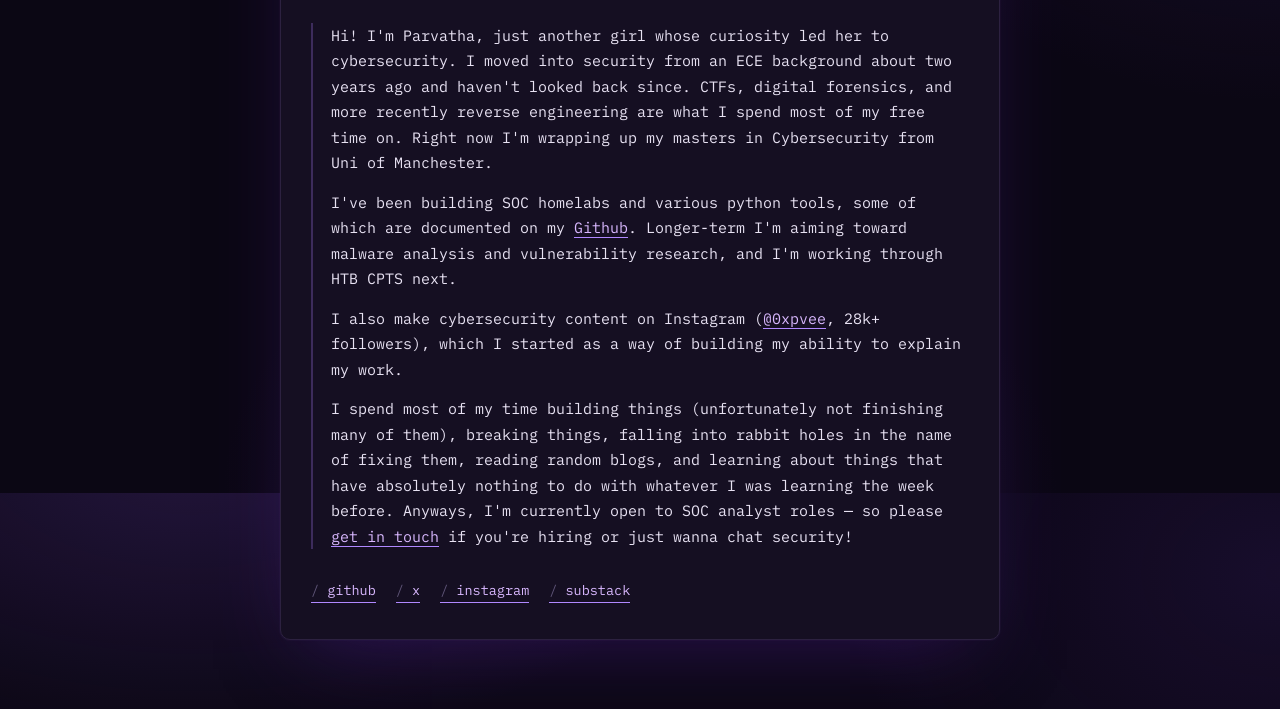
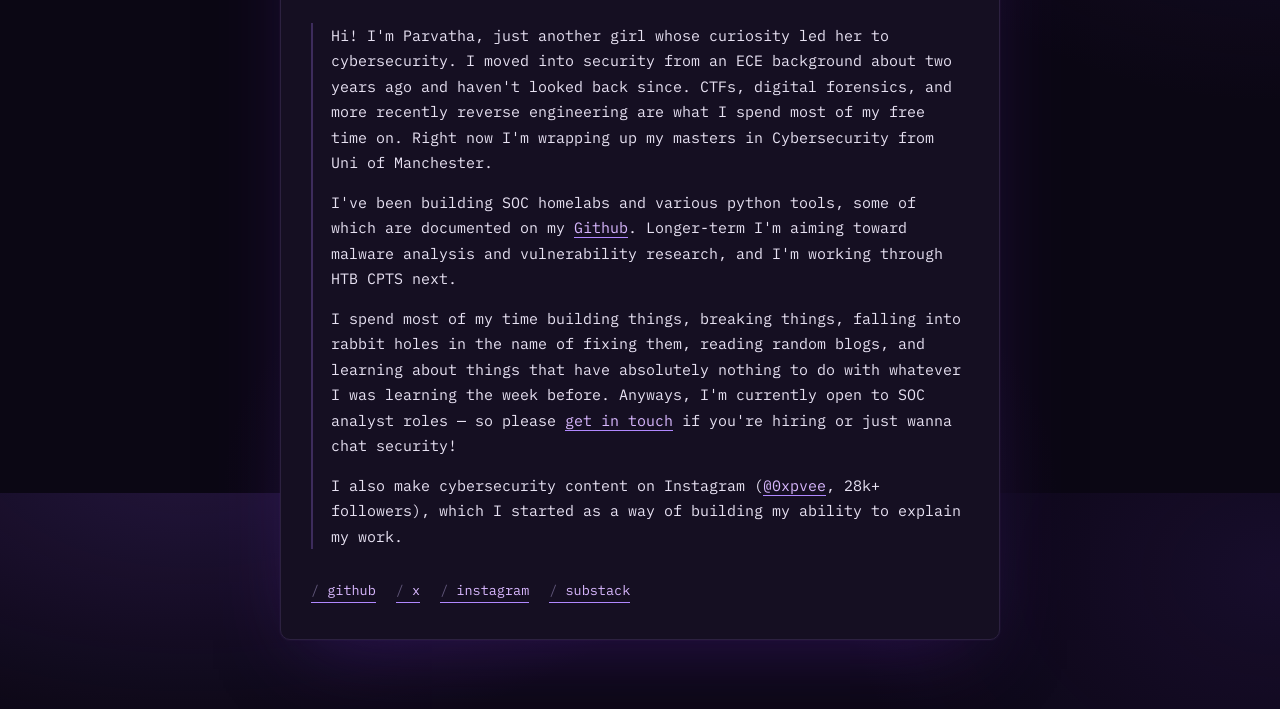
Before and after one commit to parvathaa/PersonalWebsite, a plain HTML site: page index.html in a window 1280 px wide. Shown: the part 307-1016 px from the top of the page. Drawn offline with Linux system fonts and the light colour scheme.

Commit message:
Update bio on homepage
Co-Authored-By: Claude Opus 5.5 <noreply@anthropic.com>

```diff
--- a/index.html
+++ b/index.html
@@ -36,8 +36,8 @@
           <section class="prose-block">
             <p>Hi! I'm Parvatha, just another girl whose curiosity led her to cybersecurity. I moved into security from an ECE background about two years ago and haven't looked back since. CTFs, digital forensics, and more recently reverse engineering are what I spend most of my free time on. Right now I'm wrapping up my masters in Cybersecurity from Uni of Manchester.</p>
             <p>I've been building SOC homelabs and various python tools, some of which are documented on my <a href="https://github.com/parvathaa" target="_blank" rel="noopener">Github</a>. Longer-term I'm aiming toward malware analysis and vulnerability research, and I'm working through HTB CPTS next.</p>
+            <p>I spend most of my time building things, breaking things, falling into rabbit holes in the name of fixing them, reading random blogs, and learning about things that have absolutely nothing to do with whatever I was learning the week before. Anyways, I'm currently open to SOC analyst roles — so please <a href="https://p4rvatha.com/contact">get in touch</a> if you're hiring or just wanna chat security!</p>
             <p>I also make cybersecurity content on Instagram (<a href="https://www.instagram.com/0xpvee/" target="_blank" rel="noopener">@0xpvee</a>, 28k+ followers), which I started as a way of building my ability to explain my work.</p>
-            <p>I spend most of my time building things (unfortunately not finishing many of them), breaking things, falling into rabbit holes in the name of fixing them, reading random blogs, and learning about things that have absolutely nothing to do with whatever I was learning the week before. Anyways, I'm currently open to SOC analyst roles — so please <a href="contact.html">get in touch</a> if you're hiring or just wanna chat security!</p>
           </section>
 
           <div class="links">
```
